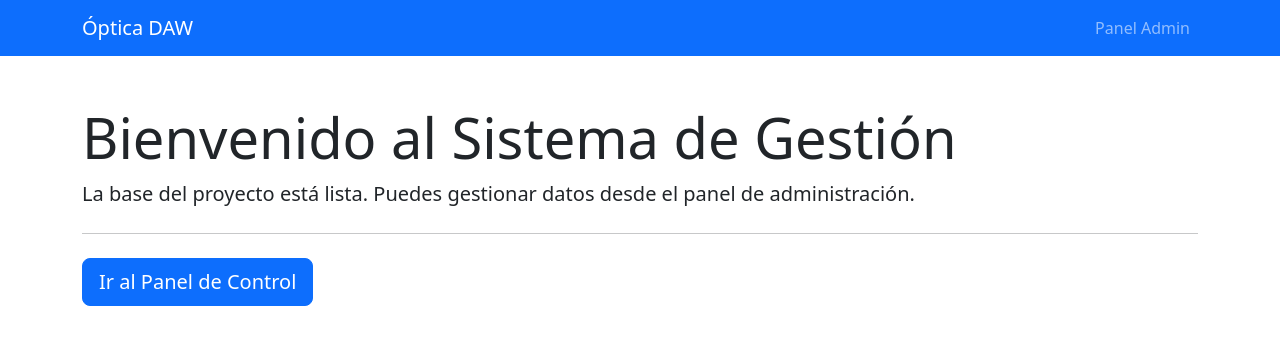
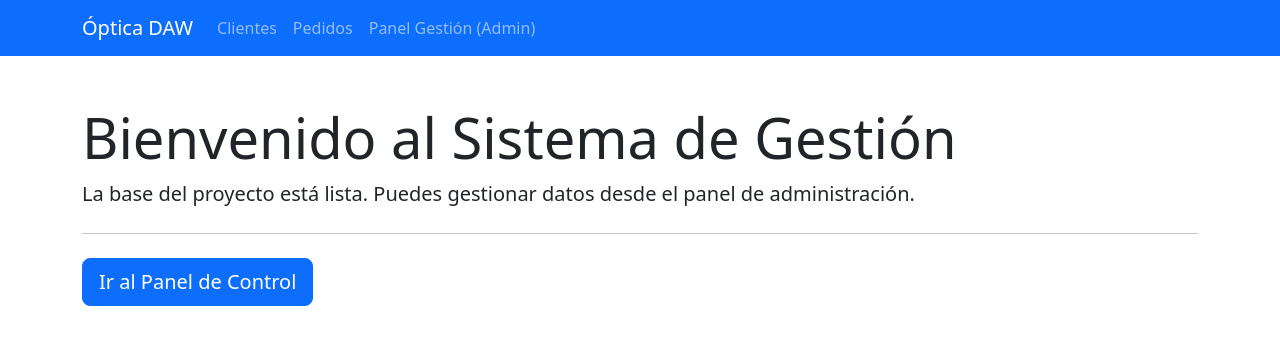
Before and after one commit to eloycompes/DWES-gestion-optica, a Django app: page / in a window 1280 px wide. Shown: the top 345 px of the page. Run offline with Django 5.2, Linux system fonts and the light colour scheme.

Commit message:
Ajuste menú de navegación

```diff
--- a/templates/base.html
+++ b/templates/base.html
@@ -10,9 +10,24 @@
     <nav class="navbar navbar-expand-lg navbar-dark bg-primary mb-4">
         <div class="container">
             <a class="navbar-brand" href="/">Óptica DAW</a>
-            <div class="navbar-nav">
-                <a class="nav-link" href="/admin/">Panel Admin</a>
-                </div>
+
+            <button class="navbar-toggler" type="button" data-bs-toggle="collapse" data-bs-target="#navbarNav">
+                <span class="navbar-toggler-icon"></span>
+            </button>
+
+            <div class="collapse navbar-collapse" id="navbarNav">
+                <ul class="navbar-nav">
+                    <li class="nav-item">
+                        <a class="nav-link" href="/clientes/">Clientes</a>
+                    </li>
+                    <li class="nav-item">
+                        <a class="nav-link" href="/pedidos/">Pedidos</a>
+                    </li>
+                    <li class="nav-item">
+                        <a class="nav-link" href="/admin/">Panel Gestión (Admin)</a>
+                    </li>
+                </ul>
+            </div>
         </div>
     </nav>
 
```
Also changed, not shown: gestion/migrations/0002_alter_fabricante_tipo_producto.py (added).
